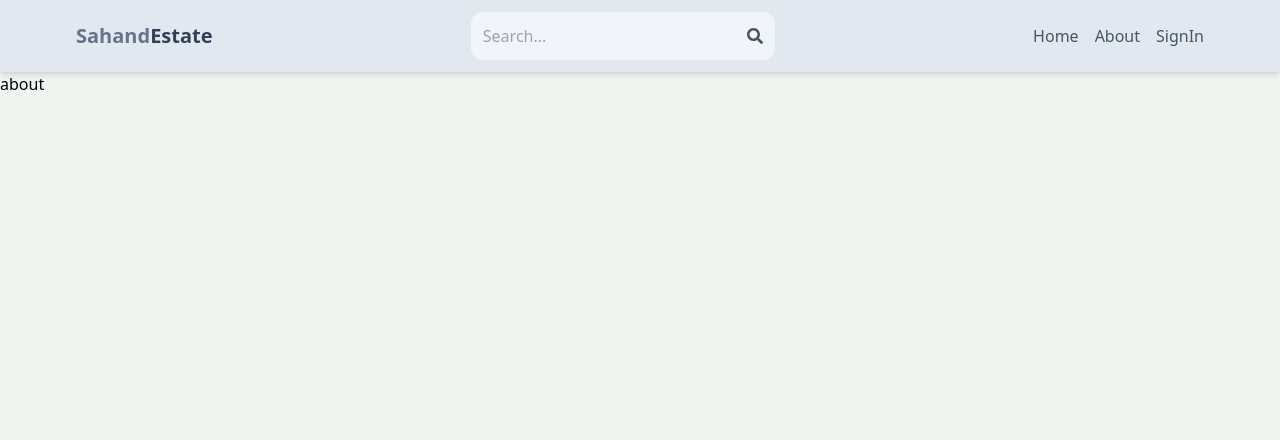
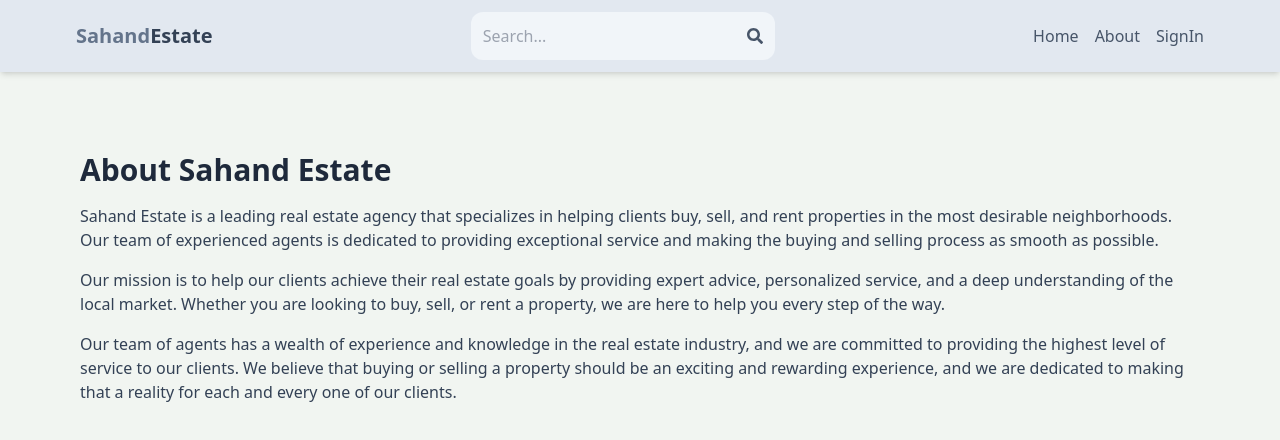
Before and after one commit to Harsh-rjn21/mern-estate, a React (Vite) app in the folder client/: page /about in a window 1280 px wide. Shown: the top 440 px of the page. Built offline with nearby package versions, Linux system fonts and the light colour scheme; no server answers.

Commit message:
added about page

```diff
--- a/client/src/pages/About.jsx
+++ b/client/src/pages/About.jsx
@@ -2,8 +2,13 @@
 
 export default function About() {
   return (
-    <div>
-      about
+    <div className='py-20 px-4 max-w-6xl mx-auto'>
+      <h1 className='text-3xl font-bold mb-4 text-slate-800'>About Sahand Estate</h1>
+      <p className='mb-4 text-slate-700'>Sahand Estate is a leading real estate agency that specializes in helping clients buy, sell, and rent properties in the most desirable neighborhoods. Our team of experienced agents is dedicated to providing exceptional service and making the buying and selling process as smooth as possible.</p>
+      <p className='mb-4 text-slate-700'>
+      Our mission is to help our clients achieve their real estate goals by providing expert advice, personalized service, and a deep understanding of the local market. Whether you are looking to buy, sell, or rent a property, we are here to help you every step of the way.
+      </p>
+      <p className='mb-4 text-slate-700'>Our team of agents has a wealth of experience and knowledge in the real estate industry, and we are committed to providing the highest level of service to our clients. We believe that buying or selling a property should be an exciting and rewarding experience, and we are dedicated to making that a reality for each and every one of our clients.</p>
     </div>
   )
 }
```
